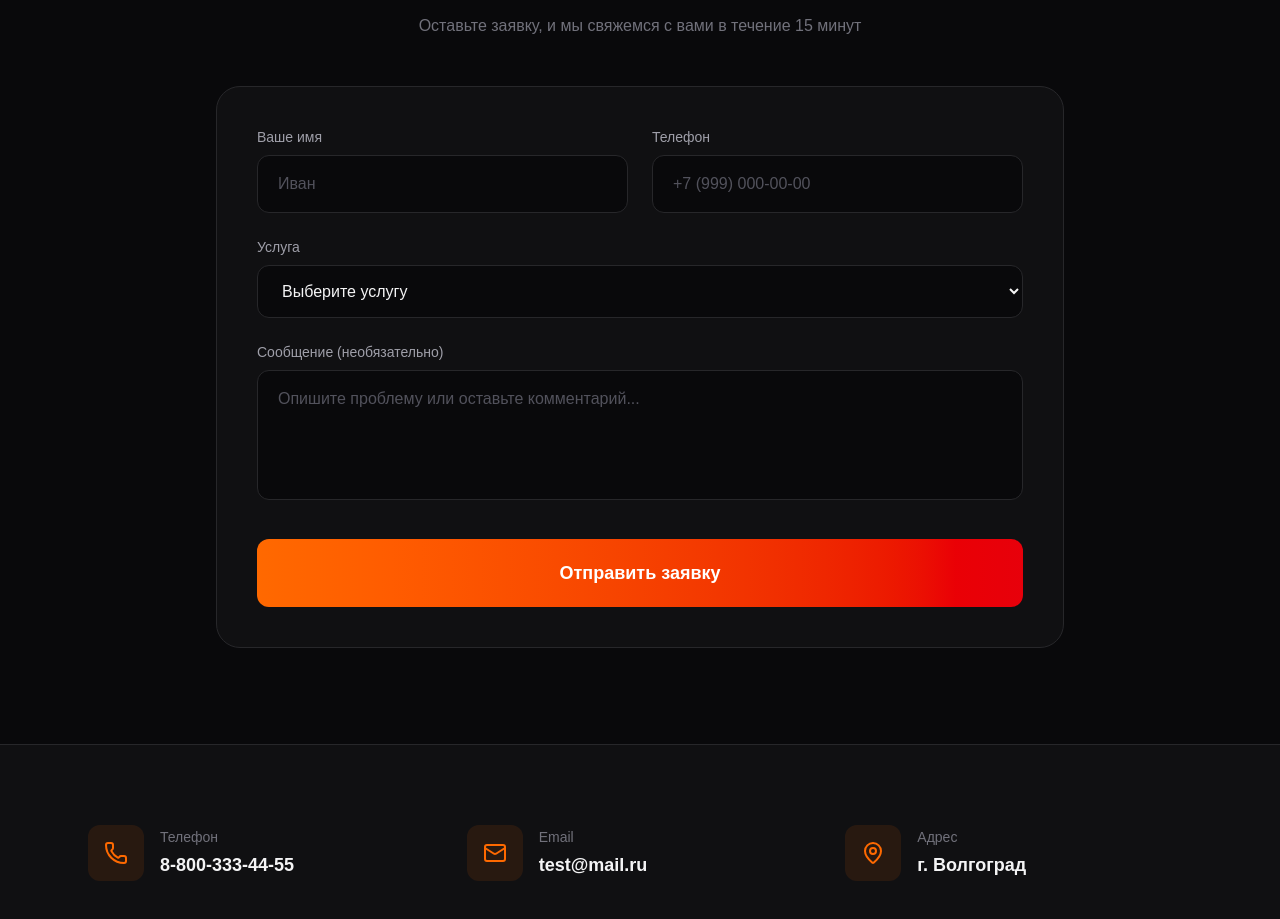
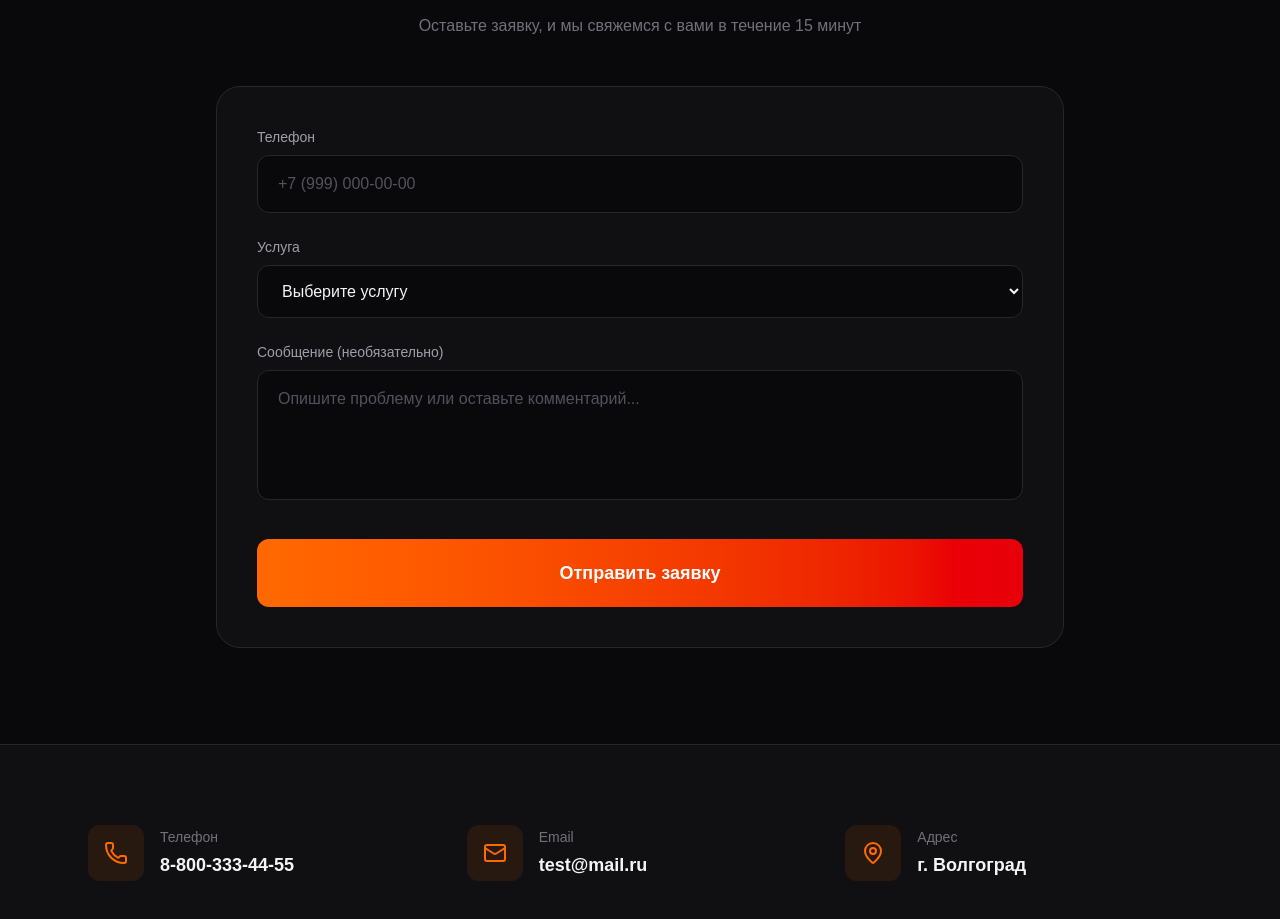
Before and after one commit to MaltsevNikita/autoservice, a Next.js app: page / in a window 1280 px wide. Shown: the part 2582-3501 px from the top of the page. Built offline with nearby package versions, Linux system fonts and the light colour scheme.

Commit message:
Убрал имя в форме записи для Закона о защите персональных данных

```diff
--- a/src/app/api/send-order/route.ts
+++ b/src/app/api/send-order/route.ts
@@ -6,11 +6,11 @@ const TELEGRAM_CHAT_ID = process.env.TELEGRAM_CHAT_ID;
 export async function POST(request: NextRequest) {
   try {
     const body = await request.json();
-    const { name, phone, service, message } = body;
+    const { phone, service, message } = body;
 
-    if (!name || !phone) {
+    if (!phone) {
       return NextResponse.json(
-        { error: "Имя и телефон обязательны" },
+        { error: "Телефон обязателен" },
         { status: 400 }
       );
     }
@@ -29,7 +29,6 @@ export async function POST(request: NextRequest) {
 
     const text = `🚗 *Новая заявка на ремонт*
 
-*Имя:* ${name}
 *Телефон:* ${phone}
 *Услуга:* ${serviceText}
 ${message ? `*Сообщение:* ${message}` : ""}`;
--- a/src/app/page.tsx
+++ b/src/app/page.tsx
@@ -4,7 +4,7 @@ import { useState } from "react";
 import { Phone, Mail, MapPin, Clock, Wrench, Car, Settings, Gauge, Droplets, ArrowRight, CheckCircle, Loader2 } from "lucide-react";
 
 export default function Home() {
-  const [formData, setFormData] = useState({ name: "", phone: "", service: "", message: "" });
+  const [formData, setFormData] = useState({ phone: "", service: "", message: "" });
   const [isLoading, setIsLoading] = useState(false);
   const [isSuccess, setIsSuccess] = useState(false);
   const [error, setError] = useState("");
@@ -27,7 +27,7 @@ export default function Home() {
       }
 
       setIsSuccess(true);
-      setFormData({ name: "", phone: "", service: "", message: "" });
+      setFormData({ phone: "", service: "", message: "" });
     } catch {
       setError("Не удалось отправить заявку. Попробуйте позвонить нам.");
     } finally {
@@ -237,20 +237,7 @@ export default function Home() {
                   {error}
                 </div>
               )}
-              <div className="grid md:grid-cols-2 gap-6 mb-6">
-                <div>
-                  <label htmlFor="name" className="block text-sm font-medium text-zinc-400 mb-2">Ваше имя</label>
-                  <input
-                    type="text"
-                    id="name"
-                    required
-                    value={formData.name}
-                    onChange={(e) => setFormData({ ...formData, name: e.target.value })}
-                    className="w-full px-5 py-4 rounded-xl bg-zinc-950 border border-zinc-800 focus:border-orange-500 focus:ring-1 focus:ring-orange-500/30 outline-none transition-colors text-zinc-100 placeholder-zinc-600"
-                    placeholder="Иван"
-                  />
-                </div>
-                <div>
+              <div className="mb-6">
                 <label htmlFor="phone" className="block text-sm font-medium text-zinc-400 mb-2">Телефон</label>
                 <input
                   type="tel"
@@ -261,7 +248,6 @@ export default function Home() {
                   className="w-full px-5 py-4 rounded-xl bg-zinc-950 border border-zinc-800 focus:border-orange-500 focus:ring-1 focus:ring-orange-500/30 outline-none transition-colors text-zinc-100 placeholder-zinc-600"
                   placeholder="+7 (999) 000-00-00"
                 />
-                </div>
               </div>
               <div className="mb-6">
                 <label htmlFor="service" className="block text-sm font-medium text-zinc-400 mb-2">Услуга</label>
```
Lines whose indentation alone changed are shown as unchanged.
